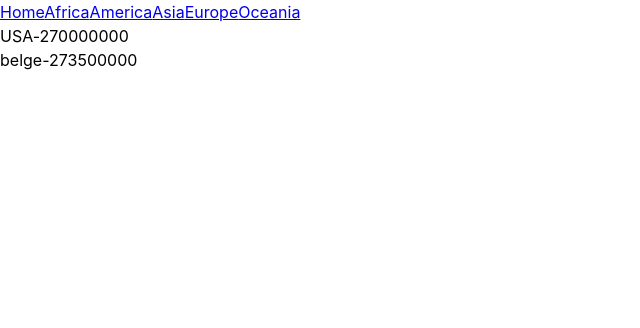
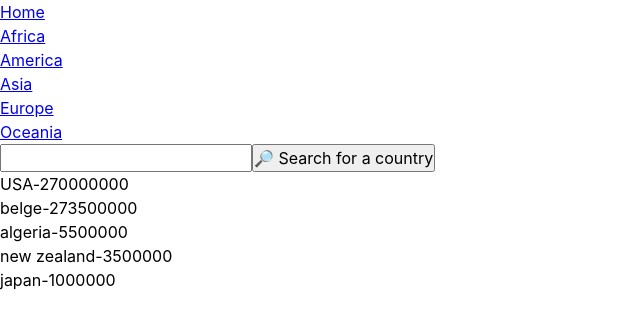
Before and after one commit to misathemeb/rest-countries, a React (Create React App) app in the folder countries-FE/: page / in a window 1280 px wide. Shown: the top 328 px of the page, without its empty margins (0-640 px from the left). Built offline with nearby package versions, Linux system fonts and the light colour scheme.

Commit message:
updated nav

```diff
--- a/countries-FE/src/App.js
+++ b/countries-FE/src/App.js
@@ -1,5 +1,4 @@
 import SingleCountry from './pages/SingleCountry';
-import SharedLayout from './pages/SharedLayout';
 import Error from './pages/Error';
 import { Route, Routes, BrowserRouter } from 'react-router-dom';
 import Navigation from './components/Nav/nav';
@@ -13,7 +12,7 @@ function App() {
   return (
   <BrowserRouter>
       <Routes>
-        <Route path='/' element={<SharedLayout />}>
+        <Route path='/' element={<Search />}>
           <Route index element={<Search />} />
 
           {/* <Route path='/:countryId' element={<SingleCountry />} /> */}
--- a/countries-FE/src/components/SearchBar/searchBar.js
+++ b/countries-FE/src/components/SearchBar/searchBar.js
@@ -4,25 +4,27 @@ import SingleCountry from '../../pages/SingleCountry';
 
 const SearchBar = () => {
 
-  const [searchField, setSearchField] = useState(' ');
+  // const [searchField, setSearchField] = useState(' ');
 
-  const onSearchHandler = (e) => {
-    e.preventDefault();
+  // const onSearchHandler = (e) => {
+  //   e.preventDefault();
 
-    const searchQuery = new URLSearchParams({
-      name: searchField.current.value
-    }).toString();
+  //   const searchQuery = new URLSearchParams({
+  //     name: searchField.current.value
+  //   }).toString();
 
 
-  };
+  // };
 
   return (
-    <form onSubmit={onSearchHandler} className="search-form">
-      <input type="text" className="search" ref={searchField} />
+
+    <form  className="search-form">
+      <input type="text" className="search"  />
       <button type="submit" className="search-button">
         🔎 Search for a country
       </button>
     </form>
+
   );
 };
 
--- a/countries-FE/src/components/nav/nav.js
+++ b/countries-FE/src/components/nav/nav.js
@@ -1,6 +1,7 @@
 import React, { useEffect, useState } from 'react';
 import Search from '../Search/search';
 import { Link } from 'react-router-dom';
+import SearchBar from '../SearchBar/searchBar';
 
 
  const Navigation = () => {
@@ -31,14 +32,22 @@ import { Link } from 'react-router-dom';
 
 
         return (
+          <>
           <nav className='nav'>
             <Link to='/'>Home</Link>
+            <br></br>
             <Link to='/africa'>Africa</Link>
+            <br></br>
             <Link to='/america'>America</Link>
+            <br></br>
             <Link to='/asia'>Asia</Link>
+            <br></br>
             <Link to='/europe'>Europe</Link>
+            <br></br>
             <Link to='/oceania'>Oceania</Link>
           </nav>
+          <SearchBar />
+          </>
         );
       };
 
--- a/countries-FE/src/data/initialCountries.js
+++ b/countries-FE/src/data/initialCountries.js
@@ -22,7 +22,43 @@ const initialCountries = [
         topleveldomain: 'be',
         currencies: 'euro',
         languages: 'dutch, french, german'
+    },
+    {
+        id: 3,
+        name: 'algeria',
+        population: '5500000',
+        region: 'africa',
+        subregion: 'northern africa',
+        capital: 'algiers',
+        topleveldomain: 'al',
+        currencies: 'dinar',
+        languages: 'arabic and berber'
+    },
+    {
+
+        id: 4,
+        name: 'new zealand',
+        population: '3500000',
+        region: 'oceania',
+        subregion: 'polynesia',
+        capital: 'auckland',
+        topleveldomain: 'nz',
+        currencies: 'nz dollar',
+        languages: 'english, maori'
+    },
+    {
+
+        id: 5,
+        name: 'japan',
+        population: '1000000',
+        region: 'asia',
+        subregion: 'se asia',
+        capital: 'toyko',
+        topleveldomain: 'jp',
+        currencies: 'jp yen',
+        languages: 'japanese'
     }
+
 ]
 
 export default initialCountries;
--- a/countries-FE/src/pages/SharedLayout.js
+++ /dev/null
@@ -1,13 +0,0 @@
-import React from 'react';
-import { Link, Outlet } from 'react-router-dom';
-
-
-const Home = () => {
-  return (
-    <>
-
-      <Outlet />
-    </>
-  );
-};
-export default Home;
--- a/countries-FE/src/pages/SingleCountry.js
+++ b/countries-FE/src/pages/SingleCountry.js
@@ -1,8 +1,8 @@
 
 import React, { useEffect, useState } from 'react';
 import {getCountries} from '../api/countryFinder';
-import Home from '../components/Home/home';
 import { useParams } from 'react-router-dom';
+import Search from '../components/Search/search';
 
 
 const SingleCountry = () => {
@@ -27,7 +27,7 @@ const SingleCountry = () => {
 
     return (
         <div className="featurePage">
-        <Home />
+        <Search />
 
             <span className="country-label">{type ? `${type}s` : `${id}`}</span>{' '}
 
```
